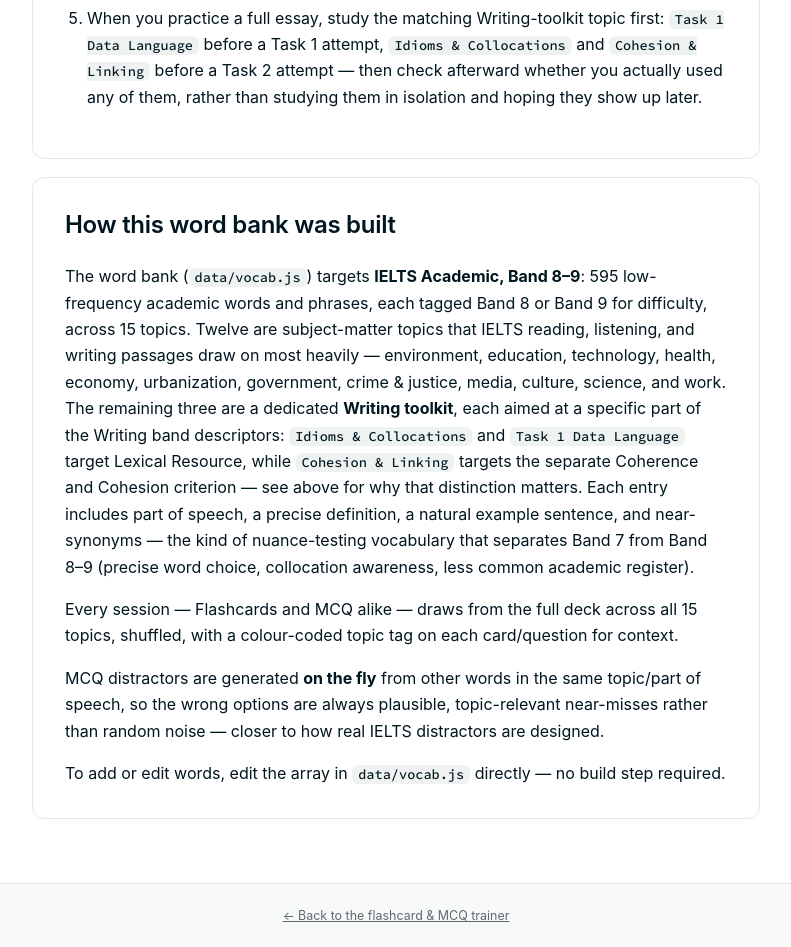
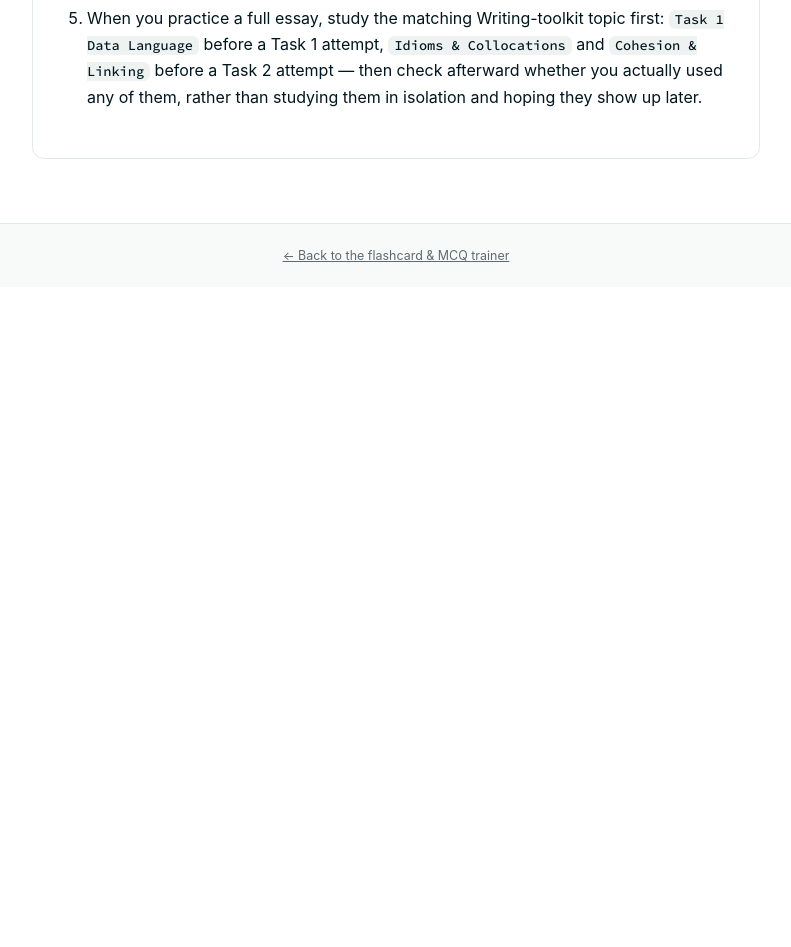
Before and after one commit to PrabhanshuAttri/IELTS, a plain HTML site: page guide.html in a window 1280 px wide. Shown: the part 4150-5097 px from the top of the page, without its empty margins (244-1035 px from the left). After the commit the page ends 4437 px from the top, so only its background shows below. Drawn offline with Linux system fonts and the light colour scheme.

Commit message:
clean up

```diff
--- a/guide.html
+++ b/guide.html
@@ -200,14 +200,6 @@
         <li>When you practice a full essay, study the matching Writing-toolkit topic first: <code>Task 1 Data Language</code> before a Task 1 attempt, <code>Idioms &amp; Collocations</code> and <code>Cohesion &amp; Linking</code> before a Task 2 attempt — then check afterward whether you actually used any of them, rather than studying them in isolation and hoping they show up later.</li>
       </ol>
     </section>
-
-    <section class="panel guide-section guide">
-      <h2>How this word bank was built</h2>
-      <p>The word bank (<code>data/vocab.js</code>) targets <strong>IELTS Academic, Band 8–9</strong>: 595 low-frequency academic words and phrases, each tagged Band 8 or Band 9 for difficulty, across 15 topics. Twelve are subject-matter topics that IELTS reading, listening, and writing passages draw on most heavily — environment, education, technology, health, economy, urbanization, government, crime &amp; justice, media, culture, science, and work. The remaining three are a dedicated <strong>Writing toolkit</strong>, each aimed at a specific part of the Writing band descriptors: <code>Idioms &amp; Collocations</code> and <code>Task 1 Data Language</code> target Lexical Resource, while <code>Cohesion &amp; Linking</code> targets the separate Coherence and Cohesion criterion — see above for why that distinction matters. Each entry includes part of speech, a precise definition, a natural example sentence, and near-synonyms — the kind of nuance-testing vocabulary that separates Band 7 from Band 8–9 (precise word choice, collocation awareness, less common academic register).</p>
-      <p>Every session — Flashcards and MCQ alike — draws from the full deck across all 15 topics, shuffled, with a colour-coded topic tag on each card/question for context.</p>
-      <p>MCQ distractors are generated <strong>on the fly</strong> from other words in the same topic/part of speech, so the wrong options are always plausible, topic-relevant near-misses rather than random noise — closer to how real IELTS distractors are designed.</p>
-      <p style="margin-bottom:0">To add or edit words, edit the array in <code>data/vocab.js</code> directly — no build step required.</p>
-    </section>
   </main>
 
   <footer class="footer">
```
Also changed, not shown: 1 other file.
